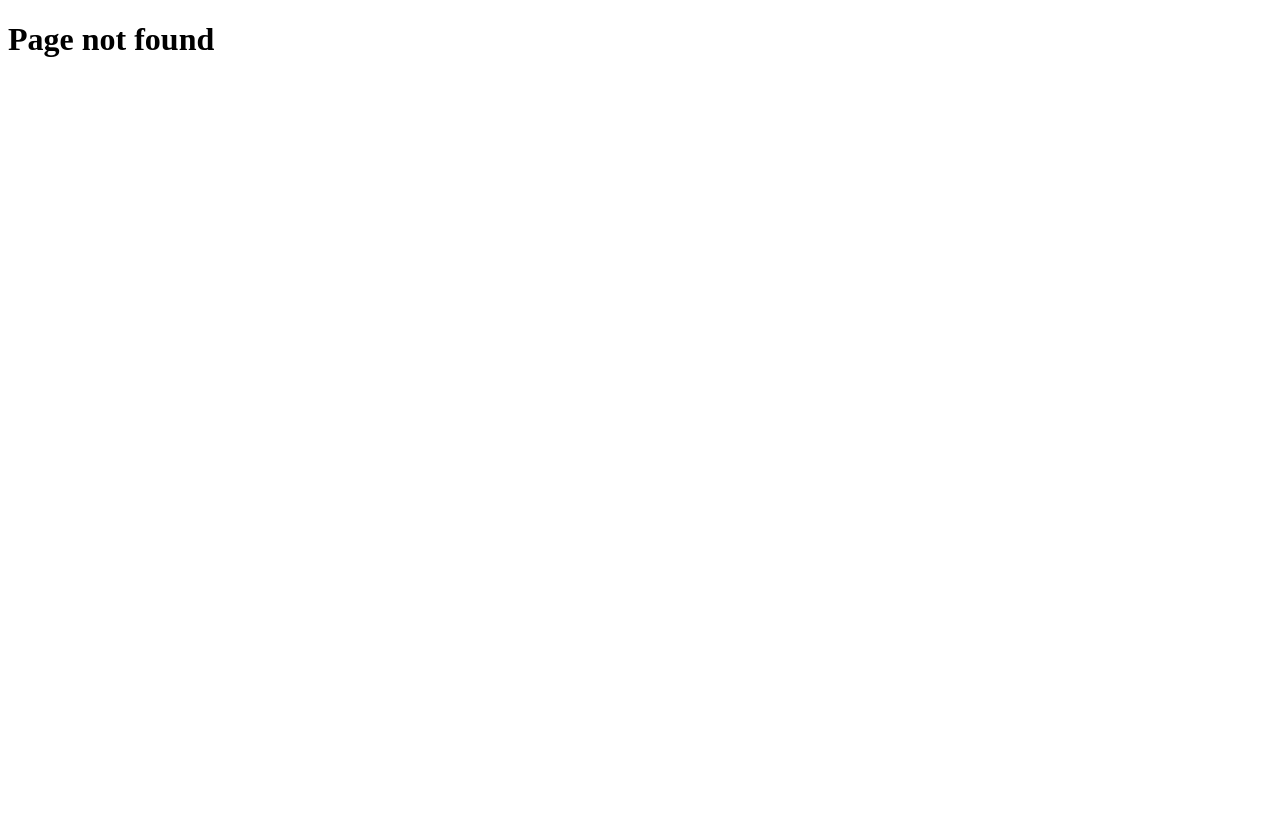
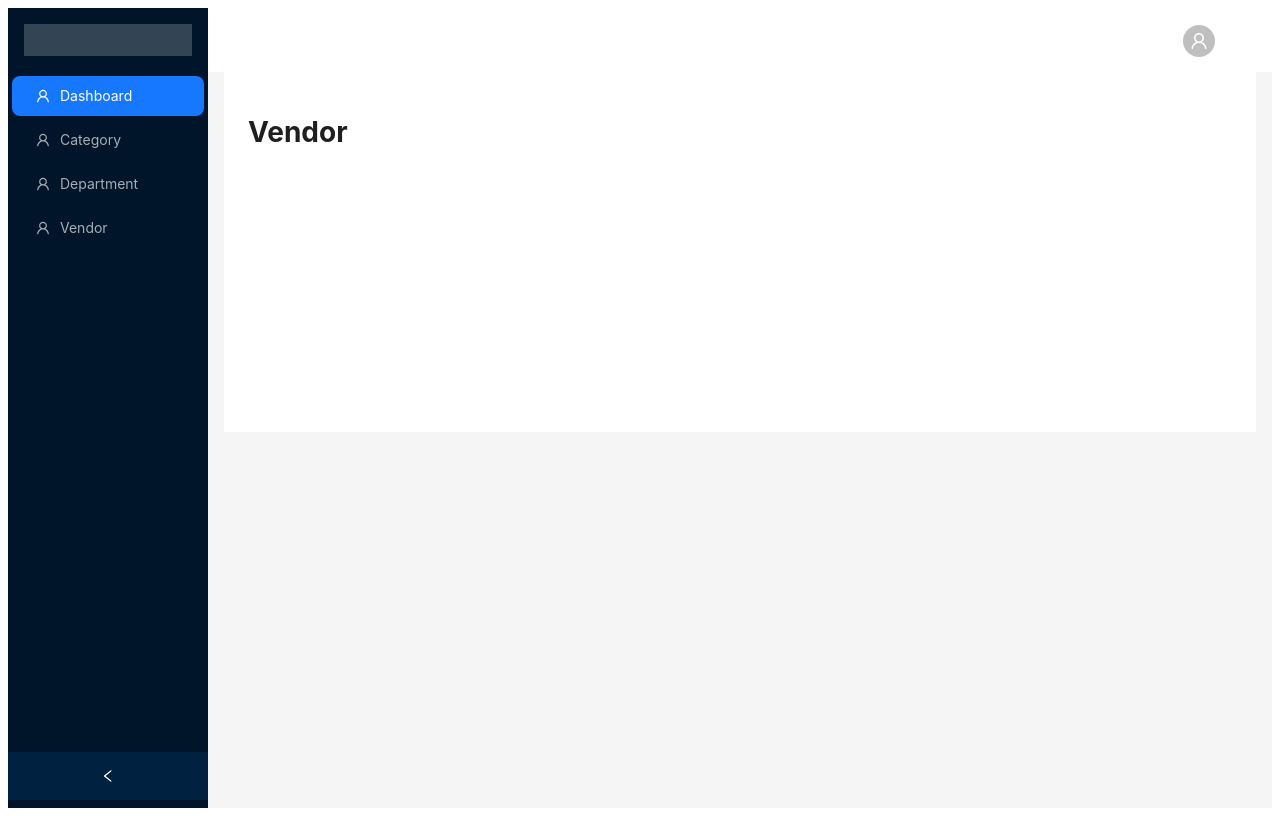
Before and after one commit to Handmall/handmall-ui-admin, a React (Vite) app: page /vendor in a window 1280 px wide. Before the commit this address had no page. Built offline with nearby package versions, Linux system fonts and the light colour scheme.

Commit message:
add vendor to menu

```diff
--- a/src/constants/menu.ts
+++ b/src/constants/menu.ts
@@ -1,22 +1,27 @@
-import { Menu } from '../types/Menu'
-import { UserOutlined } from '@ant-design/icons'
+import { Menu } from "../types/Menu";
+import { UserOutlined } from "@ant-design/icons";
 
 const menuItems: Menu[] = [
     {
-        name: 'Dashboard',
+        name: "Dashboard",
         icon: UserOutlined,
-        url: '/'
+        url: "/",
     },
     {
-        name: 'Category',
+        name: "Category",
         icon: UserOutlined,
-        url: '/category'
+        url: "/category",
     },
     {
-        name: 'Department',
+        name: "Department",
         icon: UserOutlined,
-        url: '/department'
-    }
-]
+        url: "/department",
+    },
+    {
+        name: "Vendor",
+        icon: UserOutlined,
+        url: "/vendor",
+    },
+];
 
-export default menuItems
+export default menuItems;
--- /dev/null
+++ b/src/modules/Vendor/index.tsx
@@ -0,0 +1,5 @@
+const Vendor = () => {
+	return <h1>Vendor</h1>;
+};
+
+export default Vendor;
--- a/src/routes/index.tsx
+++ b/src/routes/index.tsx
@@ -5,6 +5,7 @@ import Login from "@modules/Auth/login";
 import NotFound from "@components/NotFound";
 import categoryRoutes from "./category";
 import departmentRoutes from "./department";
+import vendorRoutes from "./vendor";
 
 const routes: RouteObject[] = [
 	{
@@ -22,6 +23,10 @@ const routes: RouteObject[] = [
 			{
 				path: "department",
 				children: departmentRoutes,
+			},
+			{
+				path: "vendor",
+				children: vendorRoutes,
 			},
 		],
 	},
--- /dev/null
+++ b/src/routes/vendor.tsx
@@ -0,0 +1,12 @@
+import Vendor from "@/modules/Vendor";
+import { RouteObject } from "react-router-dom";
+
+const vendorRoutes: RouteObject[] = [
+	{
+		path: "",
+		index: true,
+		element: <Vendor />,
+	},
+];
+
+export default vendorRoutes;
```
Also changed, not shown: src/routes/category.tsx (+9 -9 lines).
